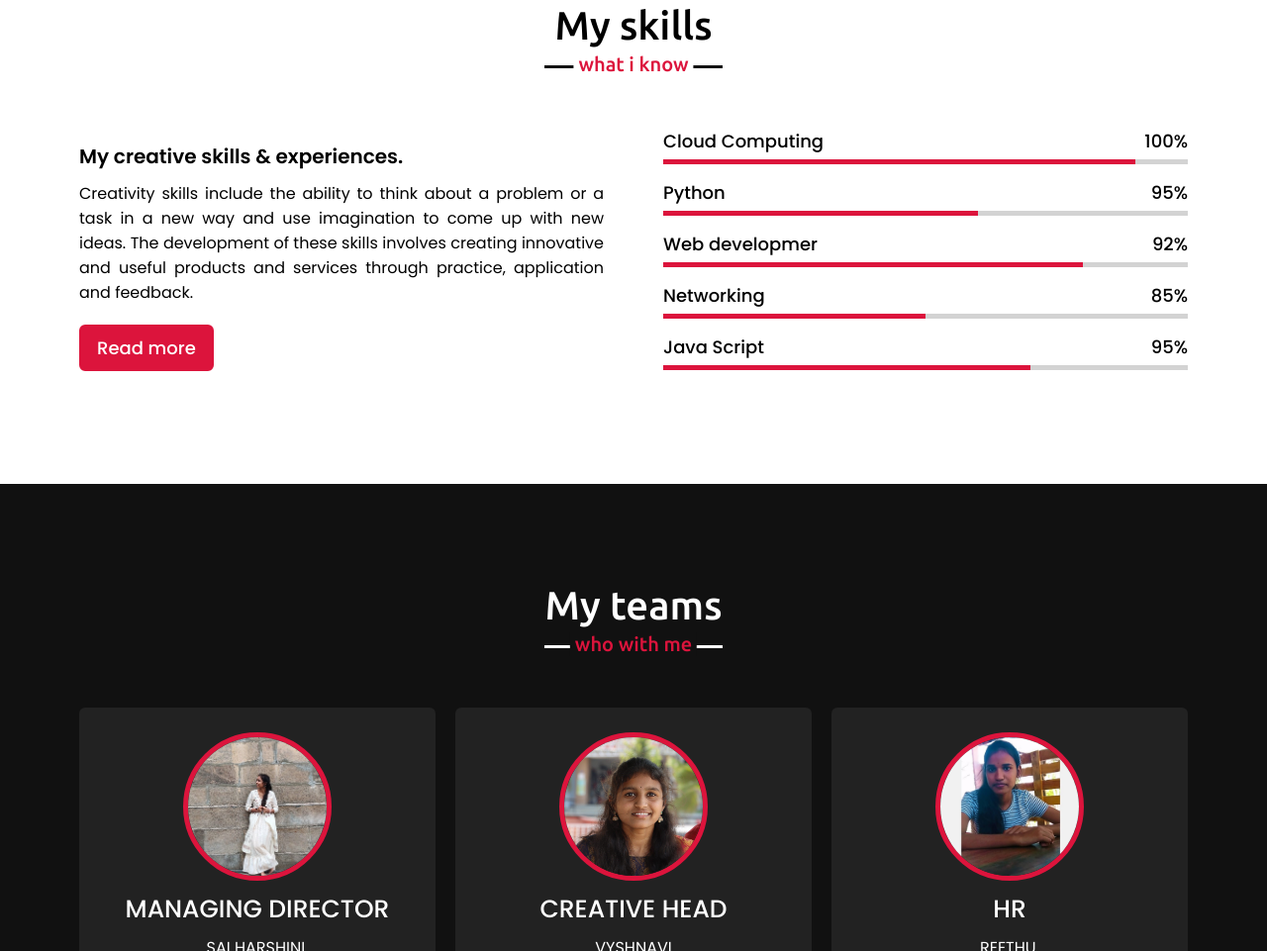
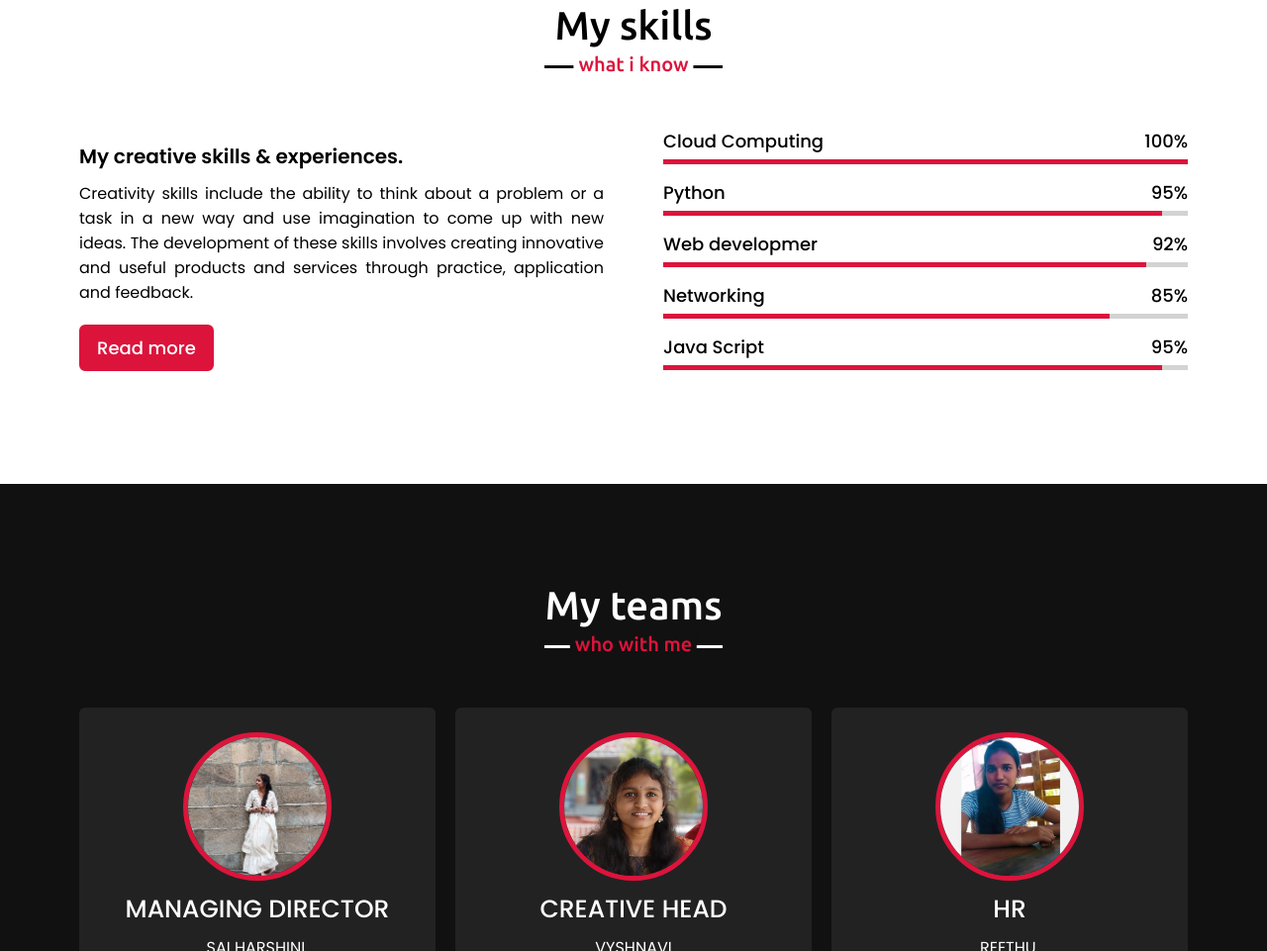
Before and after one commit to jhansiraniakunoori/PORTFOLIO, a plain HTML site: page index.html in a window 1280 px wide. Shown: the part 2412-3373 px from the top of the page at 99% size. Drawn offline with nearby package versions, Linux system fonts and the light colour scheme.

Commit message:
first commit

```diff
--- a/style.css
+++ b/style.css
@@ -363,19 +363,19 @@
     background: crimson;
 }
 .skills-content .right .html::before{
-    width: 90%;
+    width: 100%;
 }
 .skills-content .right .css::before{
-    width: 60%;
+    width: 95%;
 }
 .skills-content .right .js::before{
-    width: 80%;
+    width: 92%;
 }
 .skills-content .right .php::before{
-    width: 50%;
+    width: 85%;
 }
 .skills-content .right .mysql::before{
-    width: 70%;
+    width: 95%;
 }
 
 /* teams section styling */
```
